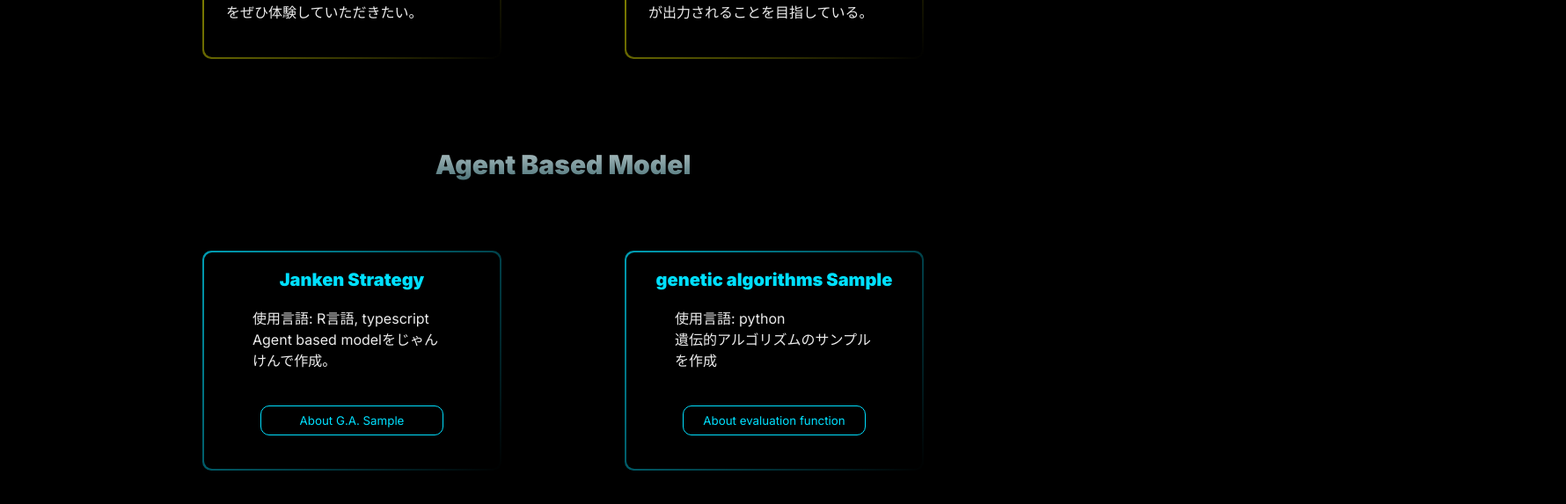
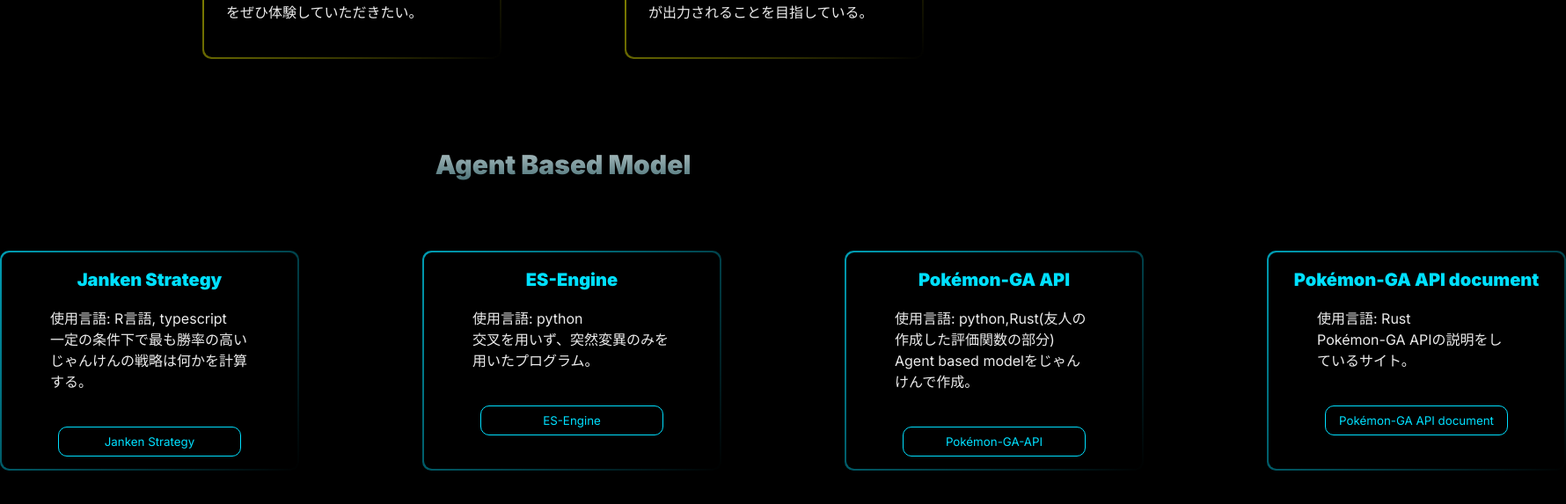
Before and after one commit to pokemon-GA/pokemon-ga-document, a React (Vite) app: page /page3 in a window 1280 px wide. Shown: the part 1065-1638 px from the top of the page at 88% size, 1780 px wide, since content can reach past the window. Built offline with nearby package versions, Linux system fonts and the light colour scheme.

Commit message:
ABMカードの追加とテキストの変更

```diff
--- a/src/components/Page3.jsx
+++ b/src/components/Page3.jsx
@@ -23,21 +23,37 @@
         <Page1div id="pageTop3">
             <PageTitle title={'Agent Based Model'} />
             <FlexDiv>
-                <PageCard
+            <PageCard
                     title={'Janken Strategy'}
                     lang={'使用言語: R言語, typescript'}
                     langClass={'notHidden'}
+                    text={'一定の条件下で最も勝率の高いじゃんけんの戦略は何かを計算する。'}
+                    button={'notHidden'}
+                    buttonText={'Janken Strategy'}
+                />
+                <PageCard
+                    title={'ES-Engine'}
+                    lang={'使用言語: python'}
+                    langClass={'notHidden'}
+                    text={'交叉を用いず、突然変異のみを用いたプログラム。'}
+                    button={'notHidden'}
+                    buttonText={'ES-Engine'}
+                />
+                <PageCard
+                    title={'Pokémon-GA API'}
+                    lang={'使用言語: python,Rust(友人の作成した評価関数の部分)'}
+                    langClass={'notHidden'}
                     text={'Agent based modelをじゃんけんで作成。'}
                     button={'notHidden'}
-                    buttonText={'About G.A. Sample'}
+                    buttonText={'Pokémon-GA-API'}
                 />
                 <PageCard
-                    title={'genetic algorithms Sample'}
-                    lang={'使用言語: python'}
+                    title={'Pokémon-GA API document'}
+                    lang={'使用言語: Rust'}
                     langClass={'notHidden'}
-                    text={'遺伝的アルゴリズムのサンプルを作成'}
+                    text={'Pokémon-GA APIの説明をしているサイト。'}
                     button={'notHidden'}
-                    buttonText={'About evaluation function'}
+                    buttonText={'Pokémon-GA API document'}
                 />
             </FlexDiv>
         </Page1div>
```
